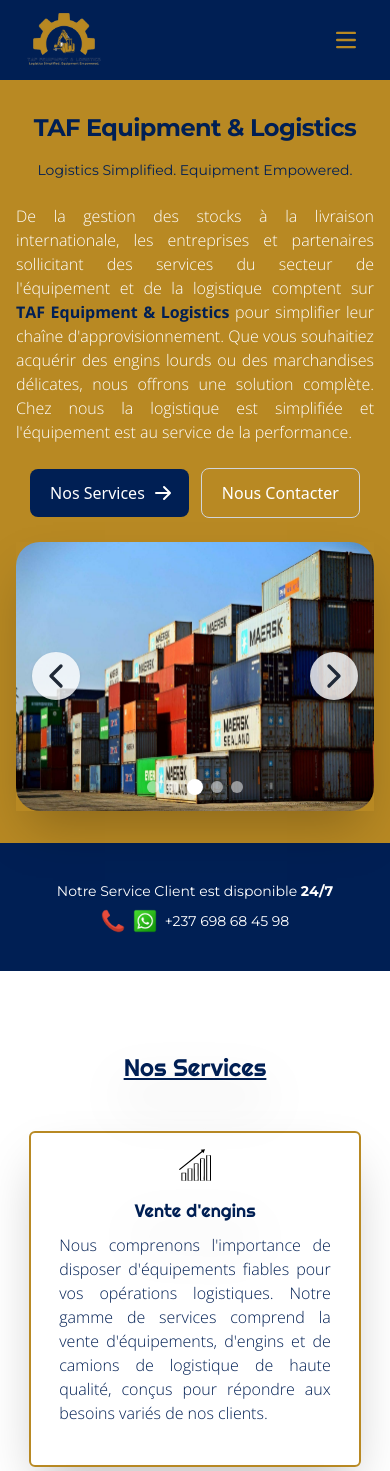
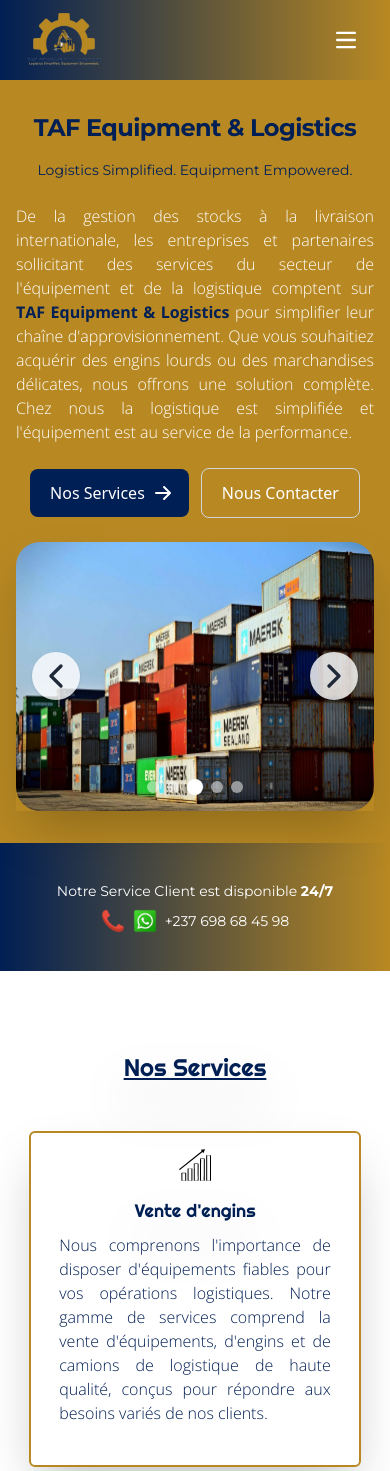
Before and after one commit to tonybnya/website, a React (Vite) app: page / in a window 390 px wide. Shown: the top 1471 px of the page. Built offline with nearby package versions, Linux system fonts and the light colour scheme; grey boxes are pictures that could not be loaded.

Commit message:
update: Navbar and ServiceClient components

```diff
--- a/src/components/Navbar.jsx
+++ b/src/components/Navbar.jsx
@@ -10,7 +10,7 @@
   };
 
   return (
-    <nav className="bg-penn-blue border-gray-200">
+    <nav className="bg-gradient-to-l from-dark-goldenrod to-penn-blue border-gray-200">
       <div className="max-w-screen-xl flex flex-wrap items-center justify-between mx-auto px-6">
         <Link
           to="/"
@@ -22,7 +22,7 @@
           onClick={toggleMenu}
           data-collapse-toggle="navbar-default"
           type="button"
-          className="inline-flex items-center p-2 w-10 h-10 justify-center text-sm text-dark-goldenrod rounded-lg md:hidden hover:bg-penn-blue focus:outline-none focus:ring-2 focus:ring-gray-200"
+          className="inline-flex items-center p-2 w-10 h-10 justify-center text-sm text-white rounded-lg md:hidden hover:bg-dark-goldenrod focus:outline-none focus:ring-2 focus:ring-gray-200"
           aria-controls="navbar-default"
           aria-expanded={menuOpen}
         >
--- a/src/components/ServiceClient.jsx
+++ b/src/components/ServiceClient.jsx
@@ -4,7 +4,7 @@
 
 const ServiceClient = () => {
   return (
-    <div className="flex flex-col items-center justify-center bg-penn-blue h-32 text-2xl text-white max-sm:text-sm">
+    <div className="flex flex-col items-center justify-center bg-gradient-to-r from-penn-blue to-dark-goldenrod h-32 text-2xl text-white max-sm:text-sm">
       <h1 className="font-montserrat p-auto mb-2">
         Notre Service Client est disponible{" "}
         <span className="font-montserratbold">24/7</span>
```
